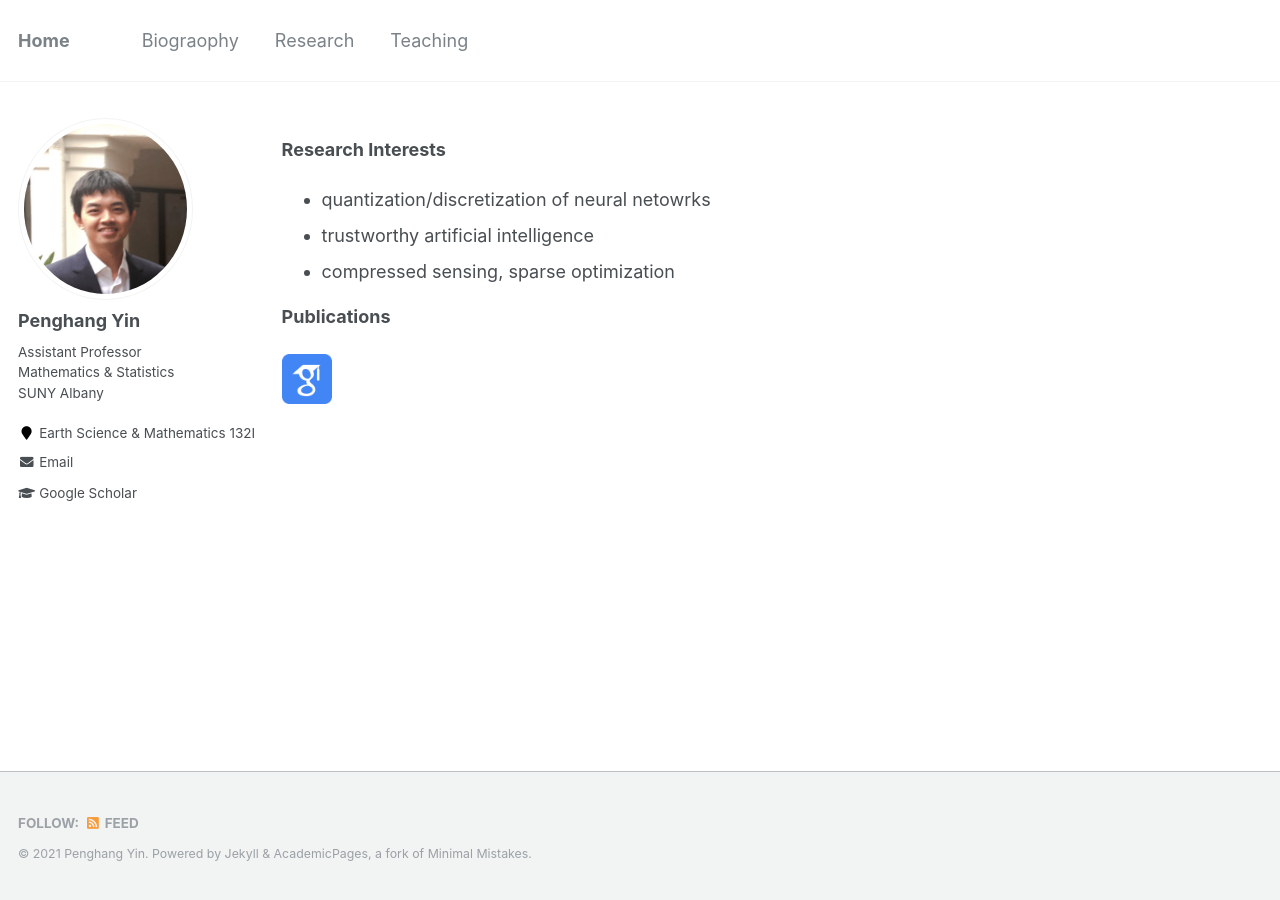
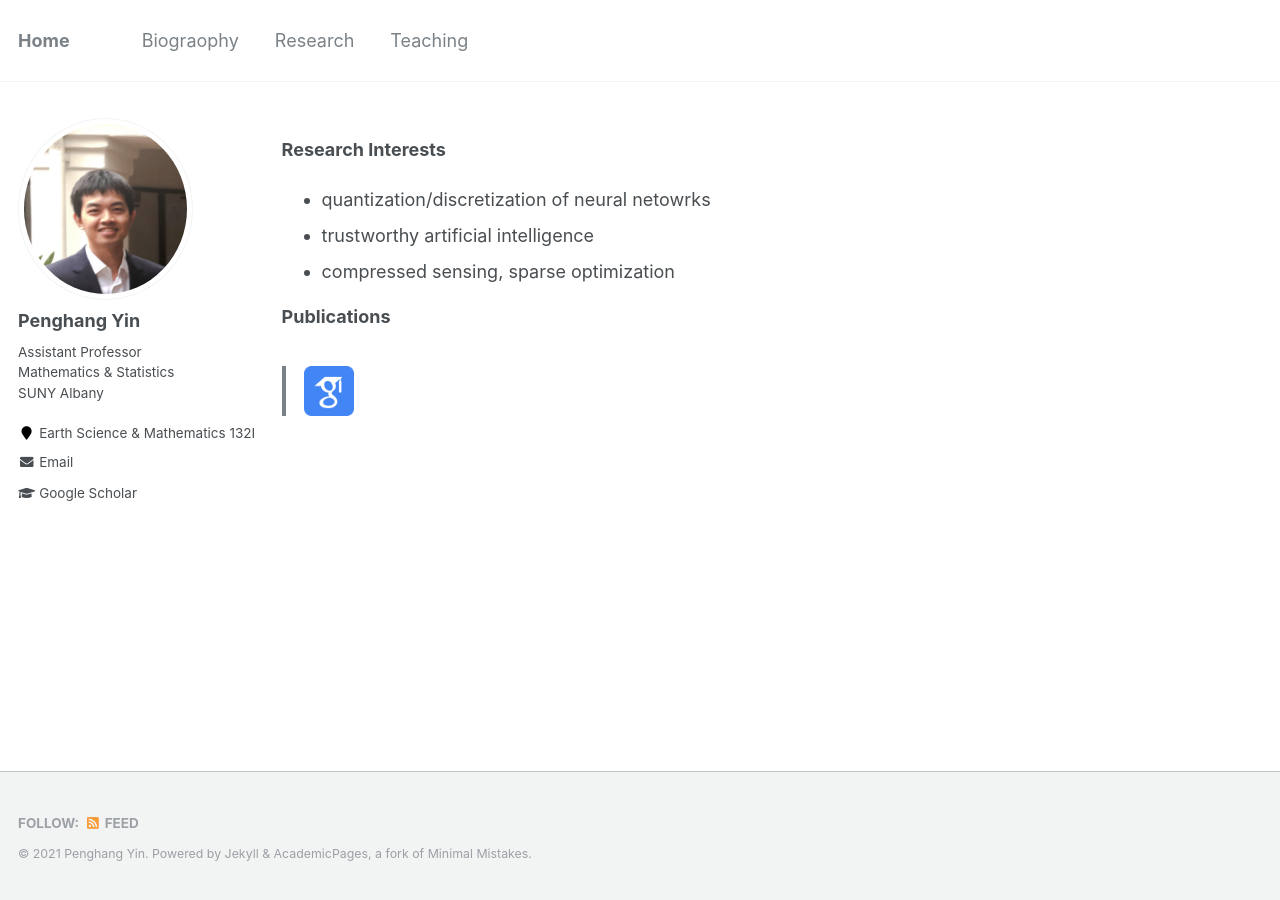
Before and after one commit to yin-penghang/yin-penghang.github.io, a Jekyll site: the page built from _pages/research.md, in a window 1280 px wide. Built offline with Jekyll 4.4.1, drawn with Linux system fonts in a browser that asks for light colours.

Commit message:
Update research.md

```diff
--- a/_pages/research.md
+++ b/_pages/research.md
@@ -12,5 +12,4 @@
  - compressed sensing, sparse optimization
 
 **Publications**
-
-[<img align="center" src= "/images/Scholar-icon.png" height="50" width = "50">](https://scholar.google.com/citations?user=PY1Cb7MAAAAJ&hl=en)
+>[<img align="center" src= "/images/Scholar-icon.png" height="50" width = "50">](https://scholar.google.com/citations?user=PY1Cb7MAAAAJ&hl=en)
```
